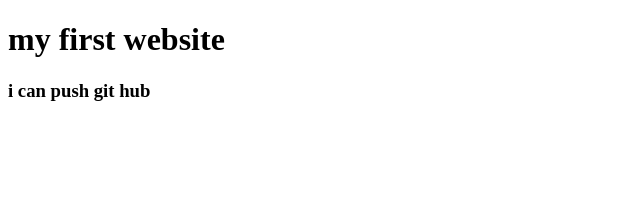
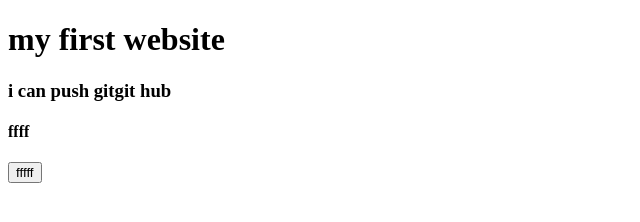
Before and after one commit to NahidKhan1/my-first-website, a plain HTML site: page index.html in a window 1280 px wide. Shown: the whole page, without its empty margins (0-640 px from the left). Drawn offline with Linux system fonts and the light colour scheme.

Commit message:
done adding

```diff
--- a/index.html
+++ b/index.html
@@ -7,6 +7,8 @@
 </head>
 <body>
     <h1>my first website</h1>
-    <h3>i can push git hub</h3>
+    <h3>i can push   gitgit hub</h3>
+    <h4>ffff</h4>
+    <button>fffff</button>
 </body>
 </html>
```
